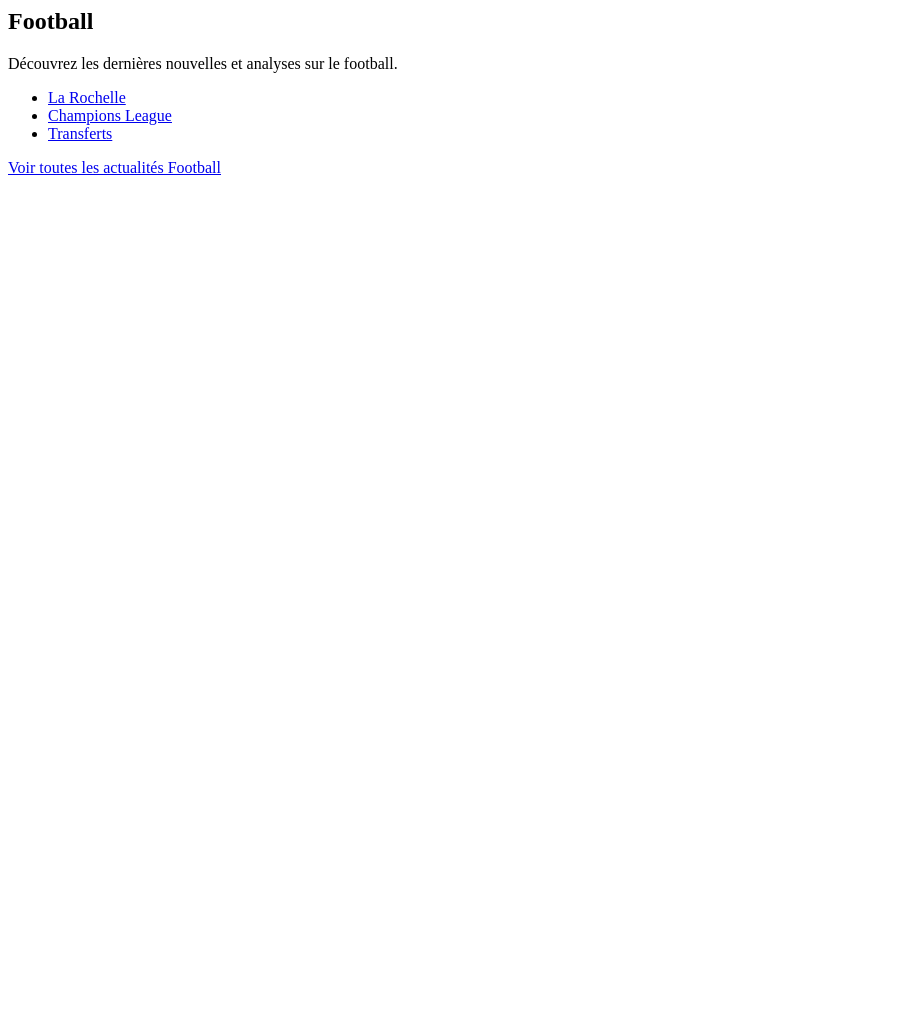
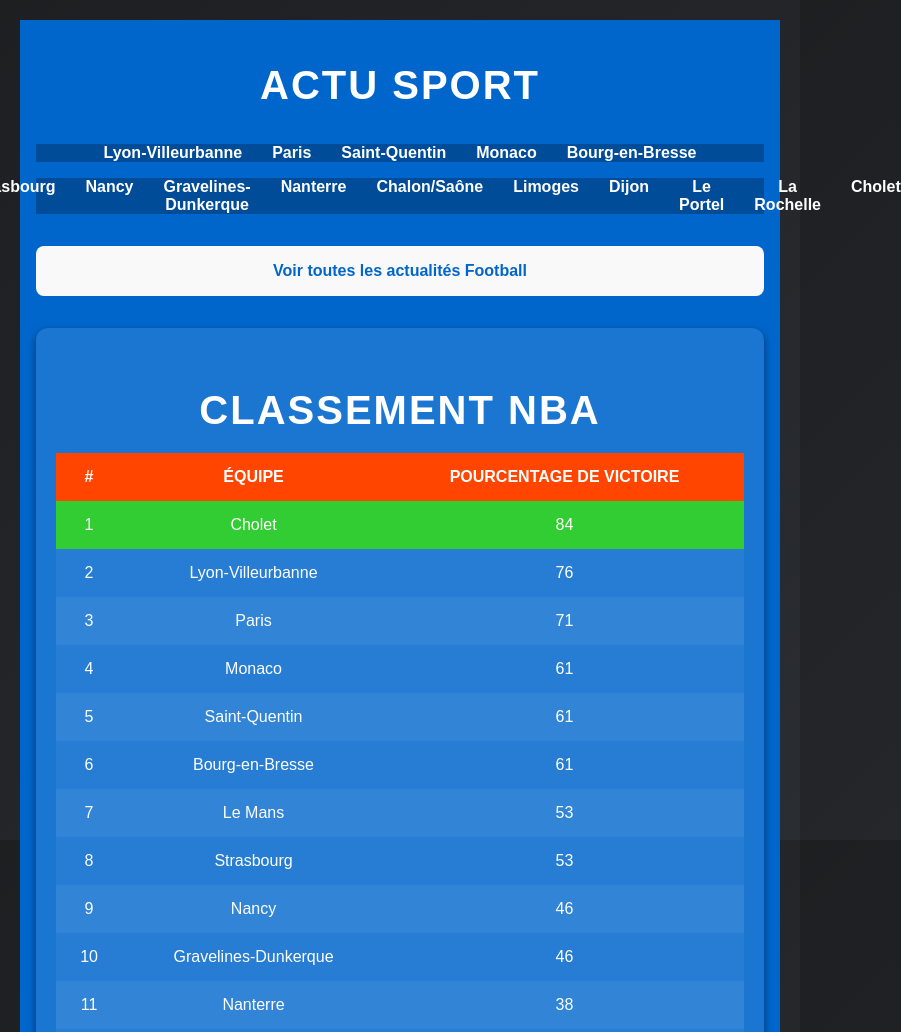
Before and after one commit to gabelard2310/Actus-portif, an Electron app: page betclicélite.html in a window 800 px wide. Shown: the top 1032 px of the page, 901 px wide, since content can reach past the window. Before the commit the page ends 800 px from the top, so only its background shows below. Drawn offline with Linux system fonts and the light colour scheme.

Commit message:
Update betclicélite.html

```diff
--- a/betclicélite.html
+++ b/betclicélite.html
@@ -1,10 +1,203 @@
-<section id="football">
-    <h2>Football</h2>
-    <p>Découvrez les dernières nouvelles et analyses sur le football.</p>
-    <ul>
-        <li><a href="larochelle.html">La Rochelle</a></li>
-        <li><a href="Paris.html">Champions League</a></li>
-        <li><a href="football.html#transferts">Transferts</a></li>
-    </ul>
-    <a href="football.html">Voir toutes les actualités Football</a>
+<link rel="stylesheet" href="styles.css">
+</div>
+</body>
+</html>
+<!DOCTYPE html>
+<html lang="fr">
+<head>
+  <meta charset="UTF-8">
+  <meta name="viewport" content="width=device-width, initial-scale=1.0">
+  <title>Actu Sport</title>
+  <link rel="stylesheet" href="style.css">
+</head>
+<body>
+  <header>
+      <h1>Actu Sport</h1>
+      <nav>
+            <nav>
+              <ul>
+            </ul>
+            <nav>
+                <ul>
+                  <li><a href="Lyon-Villeurbanne.html">Lyon-Villeurbanne</a></li>
+                  <li><a href="Paris.html">Paris</a></li>
+                  <li><a href="Saint-Quentin.html">Saint-Quentin</a></li>
+                  <li><a href="Monaco.html">Monaco</a></li>
+                  <li><a href="Bourg-en-Bresse.html">Bourg-en-Bresse</a></li>
+                  </ul>
+                  <ul>
+                    <li><a href="Le Mans.html">Le Mans</a></li>
+                    <li><a href="Strasbourg.html">Strasbourg</a></li>
+                    <li><a href="Nancy.html">Nancy</a></li>
+                    <li><a href="Gravelines-Dunkerque.html">Gravelines-Dunkerque</a></li>
+                    <li><a href="Nanterre.html">Nanterre</a></li>
+                    <li><a href="Chalon/Saône.html">Chalon/Saône</a></li>
+                    <li><a href="Limoges.html">Limoges</a></li>
+                    <li><a href="Dijon.html">Dijon</a></li>
+                    <li><a href="Le Portel.html">Le Portel</a></li>
+                    <li><a href="La Rochelle.html">La Rochelle</a></li>
+                    <li><a href="Cholet.html">Cholet</a></li>
+                  </ul>
+                </nav>
+            <head>
+    <!DOCTYPE html>
+    <html lang="fr">
+    <head>
+      <meta charset="UTF-8">
+      <meta name="viewport" content="width=device-width, initial-scale=1.0">
+      <title>Classement NBA</title>
+      <style>
+        body {
+          font-family: 'Arial', sans-serif;
+          margin: 0;
+          background: linear-gradient(135deg, #1d1f21, #2a2d32);
+          color: #ffffff;
+          padding: 20px;
+        }
+
+        .container {
+          max-width: 900px;
+          margin: 0 auto;
+          background: rgba(255, 255, 255, 0.1);
+          padding: 20px;
+          border-radius: 12px;
+          box-shadow: 0 4px 8px rgba(0, 0, 0, 0.5);
+        }
+
+        h1 {
+          text-align: center;
+          font-size: 2.5em;
+          margin-bottom: 20px;
+          letter-spacing: 2px;
+          text-transform: uppercase;
+        }
+
+        table {
+          width: 100%;
+          border-collapse: collapse;
+          margin-top: 20px;
+        }
+
+        thead {
+          background: #FF4500;
+        }
+
+        th, td {
+          padding: 15px;
+          text-align: center;
+        }
+
+        th {
+          text-transform: uppercase;
+          color: #ffffff;
+          font-weight: bold;
+        }
+
+        tbody tr:nth-child(odd) {
+          background: rgba(255, 255, 255, 0.1);
+        }
+
+        tbody tr:nth-child(even) {
+          background: rgba(255, 255, 255, 0.05);
+        }
+
+        tbody tr:hover {
+          background: rgba(255, 165, 0, 0.4);
+          cursor: pointer;
+        }
+
+        .highlight {
+          background: #32CD32 !important;
+        }
+
+        .btn-container {
+          display: flex;
+          justify-content: center;
+          margin-top: 20px;
+        }
+
+        button {
+          background-color: #FF4500;
+          color: white;
+          border: none;
+          padding: 10px 20px;
+          margin: 5px;
+          font-size: 16px;
+          border-radius: 5px;
+          cursor: pointer;
+          transition: background-color 0.3s ease;
+        }
+
+        button:hover {
+          background-color: #ff6347;
+        }
+      </style>
+</head>
+<section id="">
+  <a href="index.html">Voir toutes les actualités Football</a>
 </section>
+<body>
+   <div class="container">
+    <h1>Classement nba</h1>
+    <table>
+      <thead>
+        <tr>
+          <th>#</th>
+          <th>Équipe</th>
+          <th>Pourcentage de victoire</th>
+        </tr>
+      </thead>
+      <tbody id="rankingTable">
+        <!-- Les lignes du classement seront générées ici -->
+      </tbody>
+  <script>
+    // Données initiales des équipes
+    const teams = [
+    { name: "Cholet", points: 84 },
+    { name: "Lyon-Villeurbanne", points: 76. },
+    { name: "Paris", points: 71 },
+    { name: "Monaco", points: 61 },
+    { name: "Saint-Quentin", points: 61 },
+    { name: "Bourg-en-Bresse", points: 61 },
+    { name: "Le Mans", points: 53 },
+    { name: "Strasbourg", points: 53 },
+    { name: "Nancy", points: 46 },
+   { name: "Gravelines-Dunkerque", points: 46 },
+   { name: "Nanterre", points: 38 },
+   { name: "Chalon/Saône", points: 38 },
+   { name: "Limoges", points: 35 },
+   { name: "Dijon", points: 30 },
+   { name: "Le Portel", points: 23 },
+   { name: "La Rochelle", points: 7 },
+  ];
+    // Fonction pour afficher le classement
+    function displayRanking() {
+      const tableBody = document.getElementById('rankingTable');
+      tableBody.innerHTML = '';
+
+      // Trier les équipes par points décroissants
+      teams.sort((a, b) => b.points - a.points);
+
+      // Générer les lignes du tableau
+      teams.forEach((team, index) => {
+        tableBody.innerHTML += `
+          <tr class="${index === 0 ? 'highlight' : ''}">
+            <td>${index + 1}</td>
+            <td>${team.name}</td>
+            <td>${team.points}</td>
+          </tr>
+        `;
+      });
+    }
+    // Fonction pour ajouter des points à une équipe
+    function addPoints(teamName) {
+      const team = teams.find(t => t.name === teamName);
+      if (team) {
+        team.points += 3; // Ajouter 3 points
+        displayRanking(); // Mettre à jour l'affichage
+      }
+    }
+    // Afficher le classement initial
+    displayRanking();
+  </script>
+</body>
```
